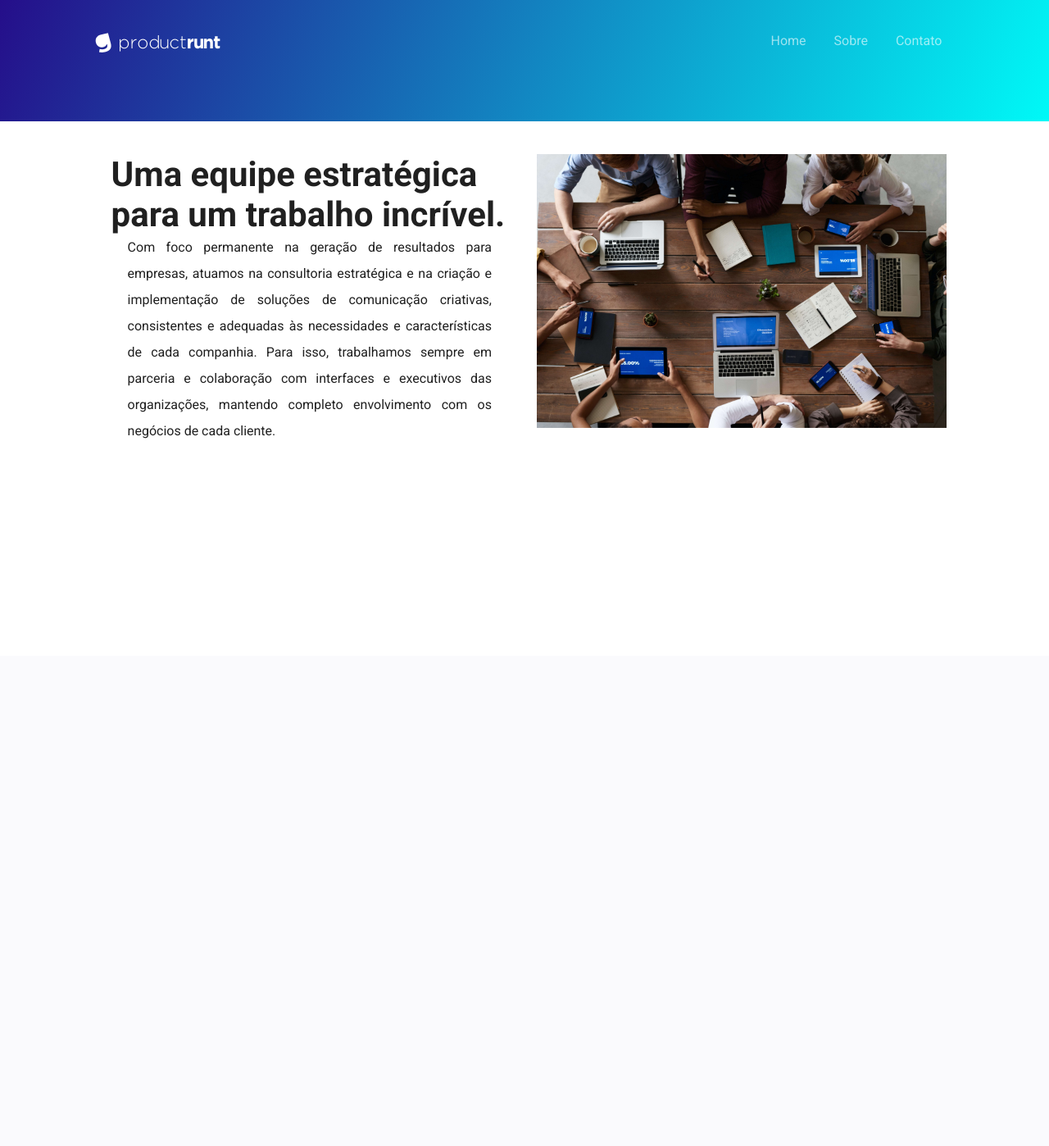
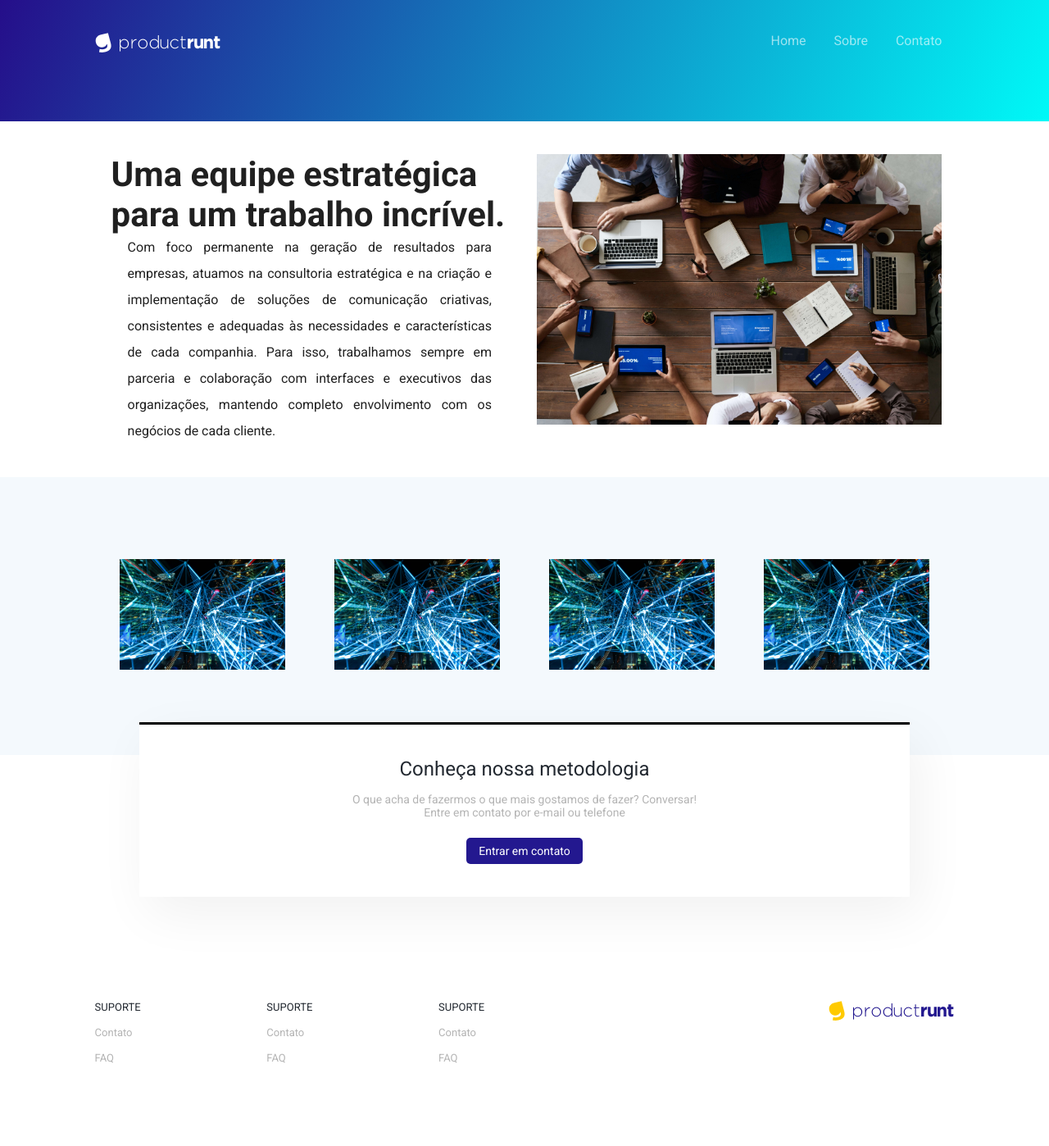
Before and after one commit to diegocb81/projeto_wordpress, a PHP site: page /sobre.php in a window 1280 px wide. Shown: the whole page at 82% size. Before the commit the page ends 535 px from the top, so only its background shows below. Run offline with PHP 8.4, Linux system fonts and the light colour scheme.

Commit message:
Classe sobre-imagens e footer no sobre.php

```diff
--- a/sobre.php
+++ b/sobre.php
@@ -36,16 +36,64 @@
 
     <section class="sobre-equipe">
         <div class="center">
-        <div class="w50 equipe-sobre-texto">
-            <h2>Uma equipe estratégica para um trabalho incrível.</h2>
-            <p>Com foco permanente na geração de resultados para empresas, atuamos na consultoria estratégica e na criação e implementação de soluções de comunicação criativas, consistentes e adequadas às necessidades e características de cada companhia. Para isso, trabalhamos sempre em parceria e colaboração com interfaces e executivos das organizações, mantendo completo envolvimento com os negócios de cada cliente.</p>
-            </div><!--center-->
-        </div><!--w50-->
+            <div class="w50 equipe-sobre-texto">
+                <h2>Uma equipe estratégica para um trabalho incrível.</h2>
+                <p>Com foco permanente na geração de resultados para empresas, atuamos na consultoria estratégica e na criação e implementação de soluções de comunicação criativas, consistentes e adequadas às necessidades e características de cada companhia. Para isso, trabalhamos sempre em parceria e colaboração com interfaces e executivos das organizações, mantendo completo envolvimento com os negócios de cada cliente.</p>
+            </div><!--w50-equipe-sobre-texto-->
         <div class="w50">
-            <img src="img/equipe.jpg" alt="">
+            <img src="img/equipe.jpg" alt="Equipe">
         </div><!--w50-->
         <div class="clear"></div>
+        </div><!--center-->
     </section><!--sobre-equipe-->
+
+    <section class="sobre-imagens">
+        <div class="center">
+            <div class="img-sobre">
+                <img src="img/imagem-sobre.jpg" alt="Neural">
+            </div><!--img-sobre-->
+            <div class="img-sobre">
+                <img src="img/imagem-sobre.jpg" alt="Neural">
+            </div><!--img-sobre-->
+            <div class="img-sobre">
+                <img src="img/imagem-sobre.jpg" alt="Neural">
+            </div><!--img-sobre-->
+            <div class="img-sobre">
+                <img src="img/imagem-sobre.jpg" alt="Neural">
+            </div><!--img-sobre-->
+        </div><!--center-->
+    </section><!--sobre-imagens-->
+
+    <footer>
+        <section class="metodologia">
+            <div class="center">
+                <h2>Conheça nossa metodologia</h2>
+                <p>O que acha de fazermos o que mais gostamos de fazer? Conversar!<br>Entre em contato por e-mail ou
+                    telefone</p>
+                <a href="/contato">Entrar em contato</a>
+            </div><!--center-->
+        </section><!--metodologia-->
+        <div class="center">
+            <div class="col-footer">
+                <h2>Suporte</h2>
+                <a href="">Contato</a>
+                <a href="">FAQ</a>
+            </div><!--col-footer-->
+            <div class="col-footer">
+                <h2>Suporte</h2>
+                <a href="">Contato</a>
+                <a href="">FAQ</a>
+            </div><!--col-footer-->
+            <div class="col-footer">
+                <h2>Suporte</h2>
+                <a href="">Contato</a>
+                <a href="">FAQ</a>
+            </div><!--col-footer-->
+            <div style="width: 40%;text-align:right;" class="col-footer">
+                <img src="img/logo-dummy.png" alt="Logo">
+            </div><!--col-footer-->
+        </div><!--center-->
+    </footer>
 
 </body>
 
--- a/style.css
+++ b/style.css
@@ -394,6 +394,25 @@ section.sobre-equipe img{
     text-align: justify;
 }
 
+section.sobre-imagens{
+    padding: 100px 0;
+    background-color: #f4f9fd;
+}
+
+.sobre-imagens > .center{
+    display: flex;
+    flex-wrap: wrap;
+}
+
+.sobre-imagens img{
+    max-width: 100%;
+}
+
+.sobre-imagens .img-sobre{
+    padding: 0 30px;
+    width: 25%;
+}
+
 @media screen and (max-width: 768px){
     .col-footer{
         width: 100% !important;
@@ -417,6 +436,12 @@ section.sobre-equipe img{
     }
     section.sobre-equipe img{
         margin-top: 20px;
-        display: block;
     }
+    .sobre-imagens .img-sobre{
+        padding: 0 30px;
+        width: 100%;
+        text-align: center;
+        margin-bottom: 20px;
+    }
+
 }
```
Also changed, not shown: img/imagem-sobre.jpg (added).
